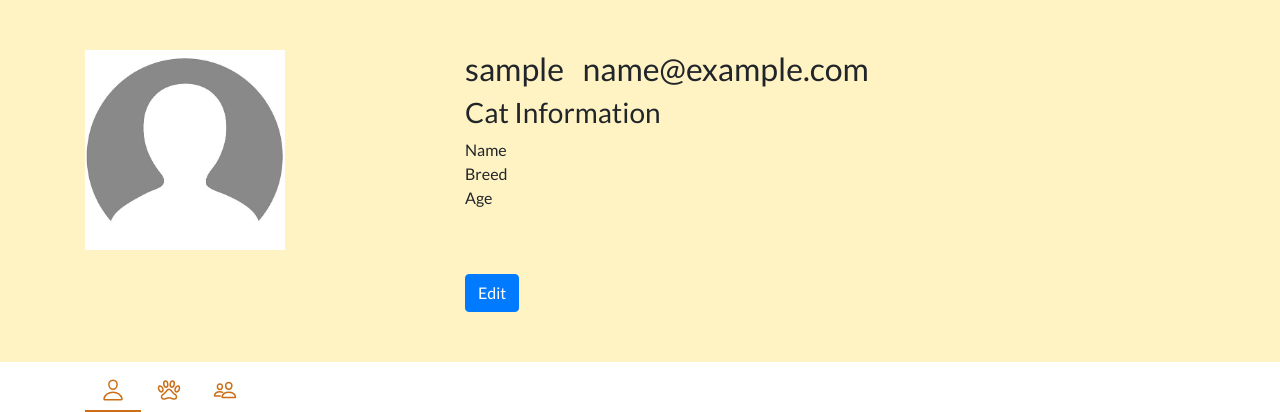
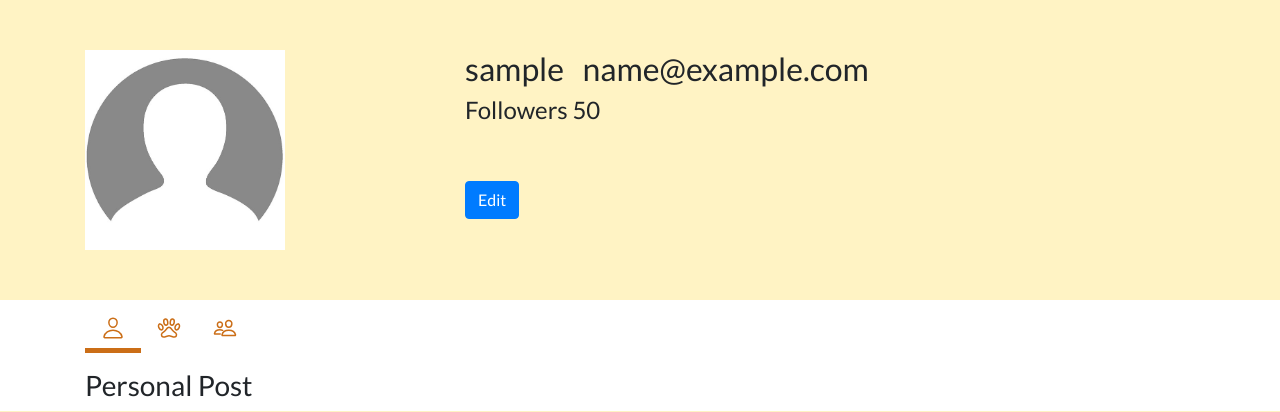
Before and after one commit to amazingshellyyy/catbook, a Django app: page /1/ in a window 1280 px wide. Shown: the part 56-468 px from the top of the page. Run offline with Django 3.2, Linux system fonts and the light colour scheme; the visitor is signed in with stand-in values (Sample User, id 1); data comes from the database, SQL or seed files in the repository; data that the repository does not hold is empty; some libraries are stand-ins or nearby versions.

Commit message:
updates profile to show followers on update

```diff
--- a/main_app/static/js/follow.js
+++ b/main_app/static/js/follow.js
@@ -11,6 +11,7 @@ const handleFollow = () => {
 	})
 		.then(response => response.json())
 		.then(data => {
+			window.location.reload()
 			if (data.following) {
 				element.innerHTML = 'Unfollow';
 				element.style.opacity = '0.7';
--- a/main_app/templates/profile.html
+++ b/main_app/templates/profile.html
@@ -17,20 +17,15 @@
             </div>
             <div class="col-sm-8">
                 <h2>{{ user.username }}&nbsp&nbsp&nbsp{{ user.email }}</h2>
-                <ul class="pl-0" style="list-style-type: none;">
-                    <h3> Cat Information</h3>
-                    <li>Name</li>
-                    <li>Breed</li>
-                    <li>Age</li>
-                </ul>
-                {% if not_current_user %}
+                <h4>Followers 50</h4>
+                {% if current_user %}
+                    <button type="button" class="btn btn-primary mt-5">Edit</button>
+                {% else %}
                     {% if following %}
                         <button id="followBtn" type="button" class="btn btn-primary mt-5" style="opacity:0.7;"data-id="{{ user.id }}">Unfollow</button>
                     {% else %}
                         <button id="followBtn" type="button" class="btn btn-primary mt-5" data-id="{{ user.id }}">Follow</button>
                     {% endif %}
-                {% else %}
-                    <button type="button" class="btn btn-primary mt-5">Edit</button>
                 {% endif %}
             </div>
         </div>
@@ -141,6 +136,15 @@
         </div>
         <div class="tab-pane fade" id="pills-followers" role="tabpanel" aria-labelledby="pills-followers-tab">
             <h3>Followers</h3>
+            <div id="followers">
+            {% if followers %}
+                {% for f in followers %}
+                    <div><a href="{% url 'profile' pk=f.user_id.id %}">{{ f.user_id }}</a></div>
+                {% endfor %}
+            {% else %}
+                <div><p>0</p></div>
+            {% endif %}
+            </div>
         </div>
     </div>
 </div>
--- a/main_app/urls.py
+++ b/main_app/urls.py
@@ -19,4 +19,5 @@ urlpatterns = [
 	])),
 	path('like_post/<int:post_id>/', views.like_post, name="like_post"),
 	path('follow_user/<int:f_user_id>/', views.follow_user, name="follow_user"),
+	path('get_followers/<int:pk>/', views.get_followers, name="get_followers"),
 ]
--- a/main_app/views.py
+++ b/main_app/views.py
@@ -48,7 +48,7 @@ def is_search_requested(request):
 
 # Create your views here.
 def index(request):
-	load_fake()
+	# load_fake()
 	# if user search redirect to global view
 	if(is_search_requested(request)):
 		return redirect('global_view', request.POST['query'])
@@ -57,23 +57,27 @@ def index(request):
 # -------- Post views -------- #
 @login_required
 def profile(request, pk=None):
+	print('i am profile view')
 	if(is_search_requested(request)):
 		return redirect('global_view', request.POST['query'])
 	if pk == None:
 		user = request.user
 	else:
 		user = User.objects.get(pk=pk)
+	print(user)
 	posts = Post.objects.filter(user=user)
+	followers = FollowingUser.objects.filter(follow_user_id = user)
 	# ****Check if current user is not viewing their profile
-	if (request.user.id != pk):
-		not_current_user = True
+	if (request.user.id != pk or request.user != user):
+		current_user = False
 		# ******Check if current user is following this person
 		following = FollowingUser.objects.filter(user_id = request.user.id, follow_user_id = pk).exists()
-		return render(request, 'profile.html', {'user': user, 'posts': posts, 'following': following, 'not_current_user': not_current_user})
+		return render(request, 'profile.html', {'user': user, 'posts': posts, 'following': following, 'current_user': current_user, 'followers': followers})
 	else:
-		not_current_user = False
+		current_user = True
 	following = False
-	return render(request, 'profile.html', {'user':user, 'posts' : posts, 'following': following, 'not_current_user': not_current_user})
+	print(current_user)
+	return render(request, 'profile.html', {'user':user, 'posts' : posts, 'following': following, 'current_user': current_user, 'followers': followers})
 
 def post_detail(request, pk):
 	if(is_search_requested(request)):
@@ -272,4 +276,14 @@ def follow_user(request, f_user_id):
 				following = True
 			elif(request.user.id != f_user_id):
 				FollowingUser.objects.filter(user_id = request.user.id, follow_user_id = f_user_id).delete()
-	return JsonResponse({"following": following})
+		user = User.objects.get(id = f_user_id)
+		followers = FollowingUser.objects.filter(follow_user_id = user)
+		data_followers = [f.user_id.username for f in followers]
+	return JsonResponse({"following": following, "followers": data_followers })
+
+def get_followers(request, pk):
+	user = User.objects.get(pk = pk)
+	followers = FollowingUser.objects.filter(follow_user_id = user)
+
+	data_followers = [f.user_id.username for f in followers]
+	return JsonResponse({"followers": data_followers})
```
